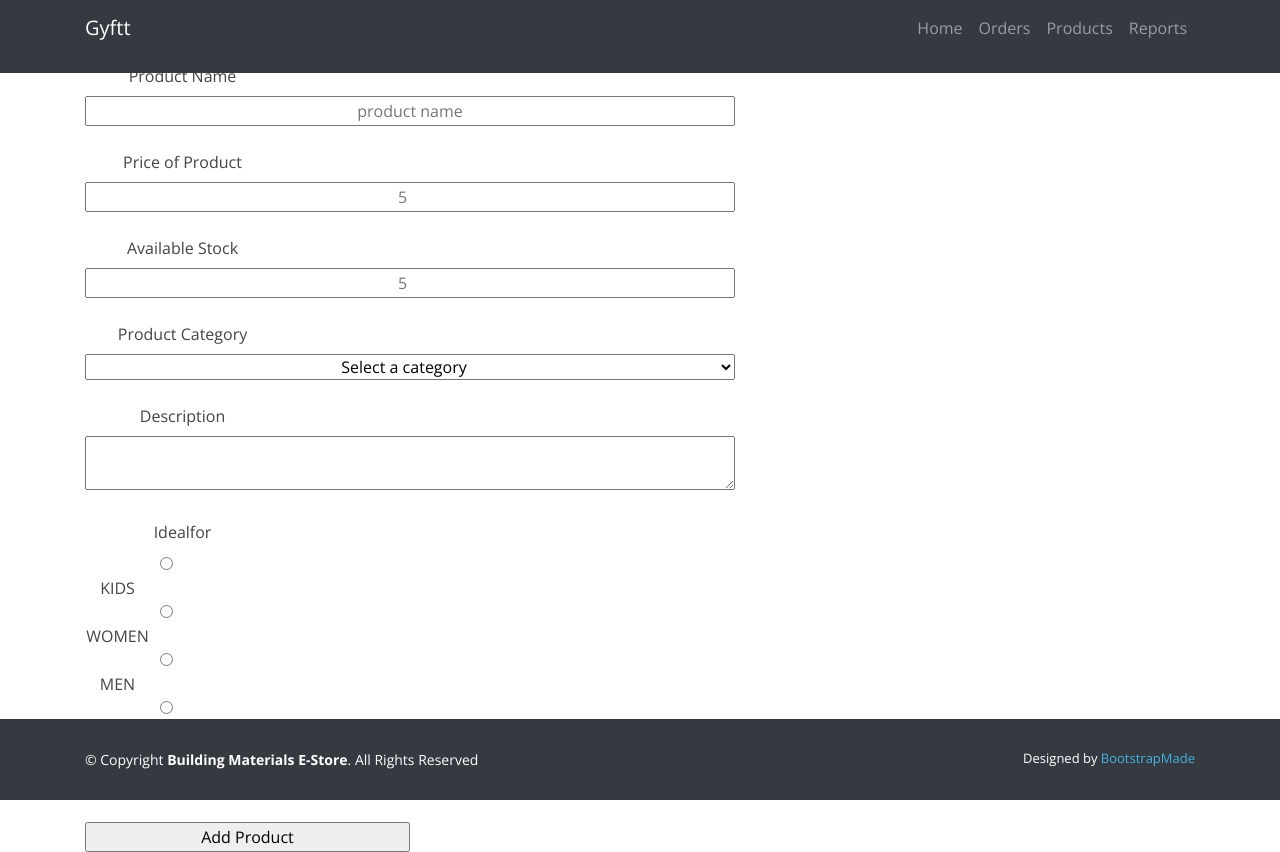
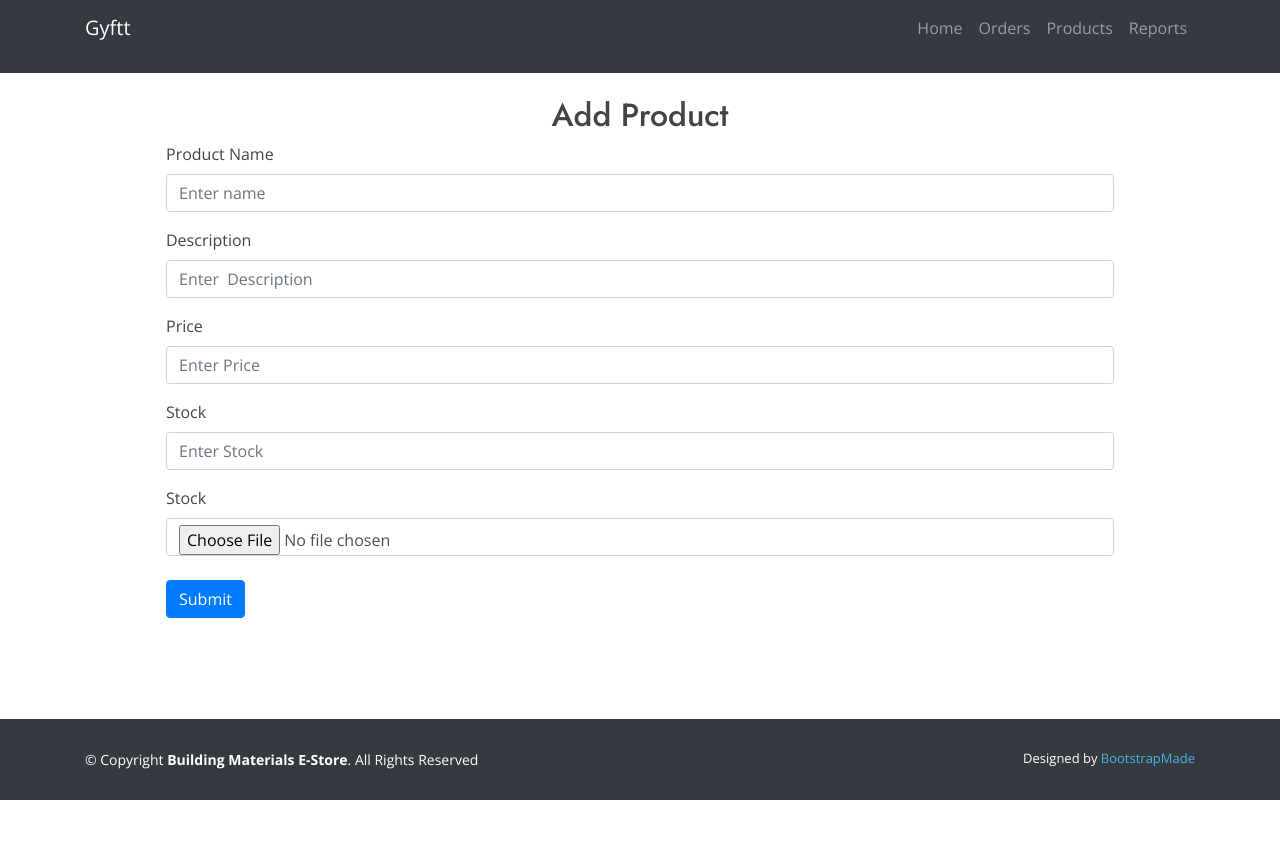
Before and after one commit to kevinjoseminj/Building-Materials-E-Store-Python, a Django app: page /addproducts in a window 1280 px wide. After the commit the page ends 800 px from the top, so only its background shows below. Run offline with Django 3.2, Linux system fonts and the light colour scheme; some libraries are stand-ins or nearby versions.

Commit message:
created view for add product in admin module

```diff
--- a/adminapp/urls.py
+++ b/adminapp/urls.py
@@ -8,5 +8,6 @@ urlpatterns = [
     path('viewproducts',views.viewproducts,name='viewproducts'),
     path('addproducts',views.addproducts,name='addproducts'),
     path('viewdelete',views.viewdelete,name='viewdelete'),
+    path('saveproducts',views.saveproducts,name='saveproducts'),
 
 ]
--- a/adminapp/views.py
+++ b/adminapp/views.py
@@ -1,6 +1,7 @@
-from django.shortcuts import render
+from django.shortcuts import render,redirect
 from . models import Administrator
 from adminapp.models import *
+from django.core.files.storage import FileSystemStorage
 
 # Create your views here.
 
@@ -42,3 +43,17 @@ def viewdelete(request):
 
 def addproducts(request):
     return render(request,'addproducts.html')
+
+
+def saveproducts(request):
+    proname = request.POST['productname']
+    proddescription = request.POST['description']
+    proprice = request.POST['price']
+    prostock = request.POST['stock']
+    proimage = request.FILES['productimage']
+    fs = FileSystemStorage()
+    photo = fs.save(proimage.name,proimage)
+    fileurl = fs.url(photo)
+    val=Products(name=proname, description=proddescription, price=proprice, stock=prostock, image=fileurl)
+    val.save()
+    return render(request,'addproducts.html')
--- a/ecommerce/settings.py
+++ b/ecommerce/settings.py
@@ -133,6 +133,10 @@ STATICFILES_DIRS = (
 STATIC_ROOT = os.path.join(BASE_DIR, 'staticfiles')
 
 
+MEDIA_ROOT = os.path.join(BASE_DIR,'media')
+MEDIA_URL = '/media/'
+
+
 
 EMAIL_BACKEND = 'django.core.mail.backends.smtp.EmailBackend'
 EMAIL_HOST = 'smtp.gmail.com'
--- a/ecommerce/urls.py
+++ b/ecommerce/urls.py
@@ -16,6 +16,8 @@ Including another URLconf
 from django.contrib import admin
 from django.urls import include, path
 from django.conf import settings
+from django.conf.urls.static import static
+
 
 
 urlpatterns = [
@@ -23,3 +25,7 @@ urlpatterns = [
     path('admin/', admin.site.urls),
     path('', include('adminapp.urls')),
 ]
+
+
+if settings.DEBUG:
+    urlpatterns += static(settings.MEDIA_URL, document_root=settings.MEDIA_ROOT)
--- a/templates/addproducts.html
+++ b/templates/addproducts.html
@@ -1,8 +1,6 @@
 {% extends 'base.html' %}
 {%load static %}
 {% block content %}
-
-
 <nav class=" navbar navbar-expand-lg navbar-dark fixed-top bg-dark">
   <div class="container">
     <a class="navbar-brand br" href="#">Gyftt</a>
@@ -20,90 +18,42 @@
     </div>
   </div>
 </nav>
-<div class="container main" style="margin-top:5%;">
-  <form action="/ssaveproducts/" method="POST" enctype="multipart/form-data">
+
+
+
+<div class="container p-5">
+
+  <form action="saveproducts" method="POST" class="p-5" enctype="multipart/form-data">
     {% csrf_token %}
-    <div class="row">
-      <div class="col-md-1 col-sm-12 ad">
-        <center>
-          <label for="Product name" style="width:300%;">Product Name</label>
-          <input type="text" name="productname" placeholder="product name" style="width:1000%;text-align:center;">
-        </center>
-      </div>
+    <h2 class=" col-md-4 mx-auto text-center">Add Product</h2>
+    <div class="form-group">
+      <label for="formGroupExampleInput">Product Name</label>
+      <input type="text" class="form-control" id="formGroupExampleInput" name="productname" placeholder="Enter name">
     </div>
-    <br>
-    <div class="row">
-      <div class="col-md-1 col-sm-12 ad">
-        <center>
-          <label for="Product name" style="width:300%;">Price of Product</label>
-          <input type="number" name="productprice" style="width:1000%;text-align:center;" placeholder="5" min=1>
-        </center>
-      </div>
+    <div class="form-group">
+      <label for="formGroupExampleInput2">Description</label>
+      <input type="text" class="form-control" id="formGroupExampleInput2" name="description"
+        placeholder="Enter  Description">
     </div>
-    <br>
-    <div class="row">
-      <div class="col-md-1 col-sm-12 ad">
-        <center>
-          <label for="Product name" style="width:300%;">Available Stock</label>
-          <input type="number" name="productstock" style="width:1000%;text-align:center;" placeholder="5" min=1>
-        </center>
-      </div>
+
+    <div class="form-group">
+      <label for="formGroupExampleInput">Price</label>
+      <input type="text" class="form-control" id="formGroupExampleInput" name="price" placeholder="Enter Price">
     </div>
-    <br>
-    <div class="row">
-      <div class="col-md-1 col-sm-12 ad">
-        <center>
-          <label for="Product name" style="width:300%;">Product Category</label>
-          <select name="productcategory" style="width:1000%;text-align:center;">
-            <option value="---------">Select a category</option>
-            <option value="Clock">Clock</option>
-            <option value="Teddy">Teddy</option>
-            <option value="Watch">Watch</option>
-            <option value="Flower">Flower</option>
-            <option value="Card">Card</option>
-            <option value="Perfume">Perfume</option>
-            <option value="Plates">Plates</option>
-            <option value="Dinner Set">Dinner Set</option>
-            <option value="Flower Vase">Flower Vase</option>
-            <option value="Bag">Bag</option>
-          </select>
-        </center>
-      </div>
+    <div class="form-group">
+      <label for="formGroupExampleInput2">Stock</label>
+      <input type="text" class="form-control" id="formGroupExampleInput2" name="stock" placeholder="Enter Stock">
     </div>
-    <br>
-    <div class="row">
-      <div class="col-md-1 col-sm-12 ad">
-        <center>
-          <label for="Product name" style="width:300%;">Description</label>
-          <textarea name="productdescription" style="width:1000%;text-align:center;"></textarea>
-        </center>
-      </div>
+
+    <div class="form-group">
+      <label for="formGroupExampleInput2">Stock</label>
+      <input type="file" class="form-control" name="productimage" placeholder="Insert Image"><br>
+      <button type="submit" class="btn btn-primary">Submit</button>
+
     </div>
-    <br>
-    <div class="row">
-      <div class="col-md-1 col-sm-12 ad">
-        <center>
-          <label for="Product name" style="width:300%;">Idealfor</label>
-          <input type="radio" name="productidealfor" value="kids" style="width:250%;text-align:center;">KIDS
-          <input type="radio" name="productidealfor" value="women" style="width:250%;text-align:center;">WOMEN
-          <input type="radio" name="productidealfor" value="men" style="width:250%;text-align:center;">MEN
-          <input type="radio" name="productidealfor" value="both" style="width:250%;text-align:center;">BOTH
-        </center>
-      </div>
-    </div>
-    <br>
-    <div class="row">
-      <div class="col-md-1 col-sm-12 ad">
-        <input type="file" name="productimage" style="width:1000%;text-align:center;">
-      </div>
-    </div>
-    <br>
-    <div class="row">
-      <div class="col-md-1 col-sm-12 ad">
-        <input type="submit" value="Add Product" style="width:500%;text-align:center;">
-      </div>
-    </div>
-  </form>
 </div>
 
+</form>
+</div>
+</div>
 {% endblock %}
```
Also changed, not shown: adminapp/models.py (+7 -0 lines), templates/adminhome.html (+28 -58 lines), adminapp/migrations/0005_products.py (added).
